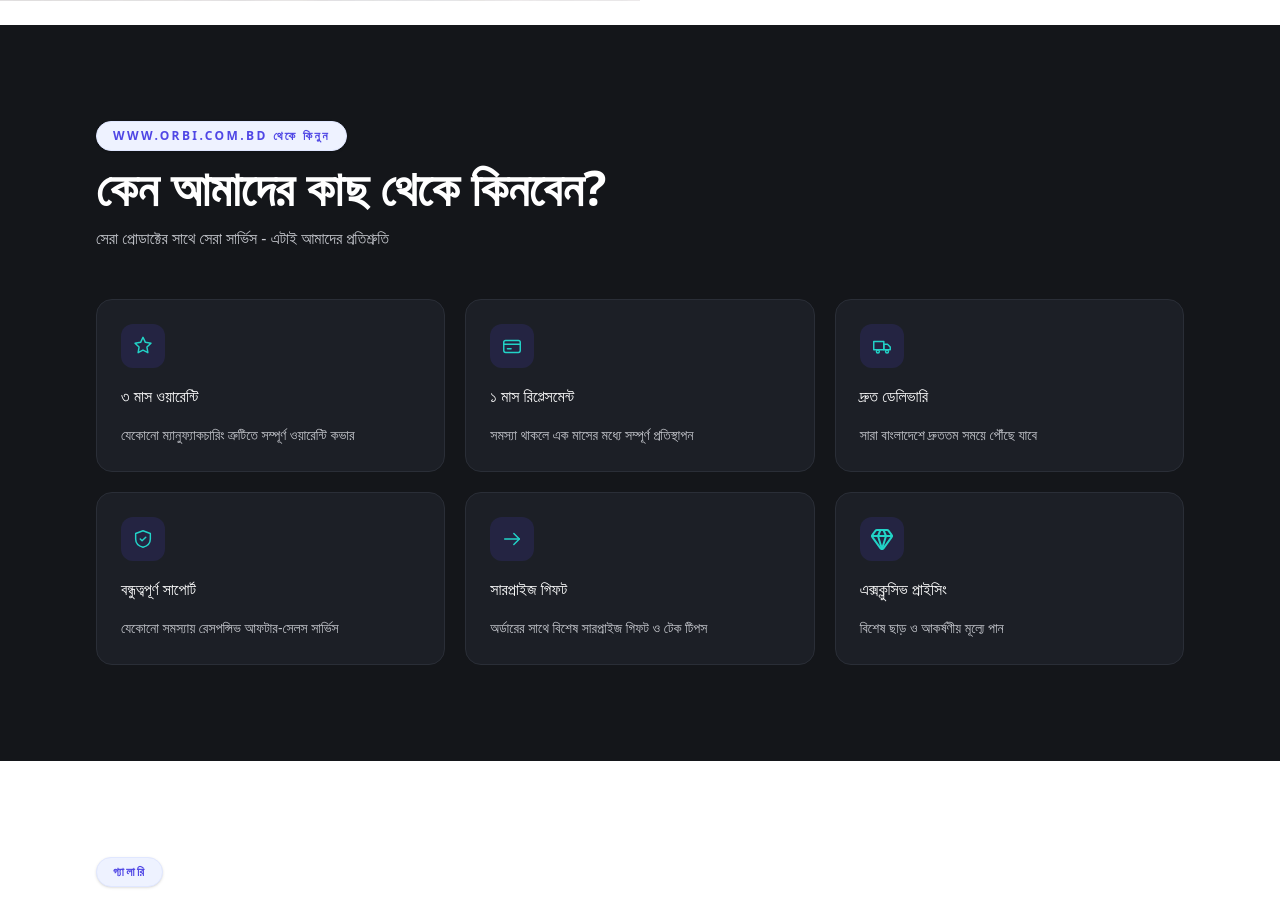
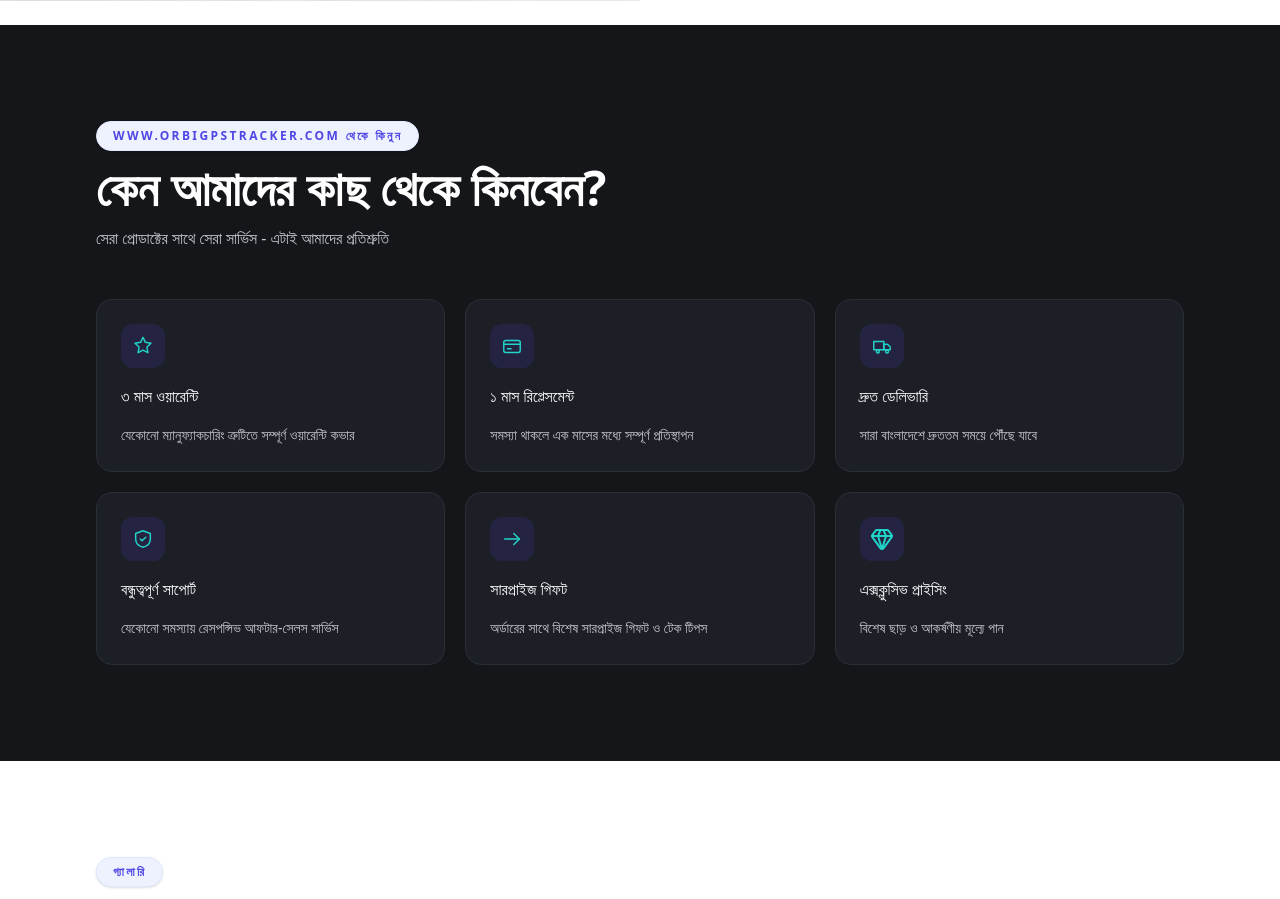
Before and after one commit to kawsar007/MiLi-Tag-Application, a Next.js app: page / in a window 1280 px wide. Shown: the part 3940-4839 px from the top of the page. Built offline with nearby package versions, Linux system fonts and the light colour scheme.

Commit message:
Added out domain name

```diff
--- a/src/components/sections/WhyChooseUs.tsx
+++ b/src/components/sections/WhyChooseUs.tsx
@@ -25,7 +25,7 @@ export default function WhyChooseUs() {
     <section id="why-us" className="bg-ink py-20 text-cloud sm:py-24">
       <Container className="flex flex-col gap-12">
         <SectionTitle
-          eyebrow="www.orbi.com.bd থেকে কিনুন"
+          eyebrow="www.orbigpstracker.com থেকে কিনুন"
           title="কেন আমাদের কাছ থেকে কিনবেন?"
           tone="dark"
           description="সেরা প্রোডাক্টের সাথে সেরা সার্ভিস - এটাই আমাদের প্রতিশ্রুতি"
```
